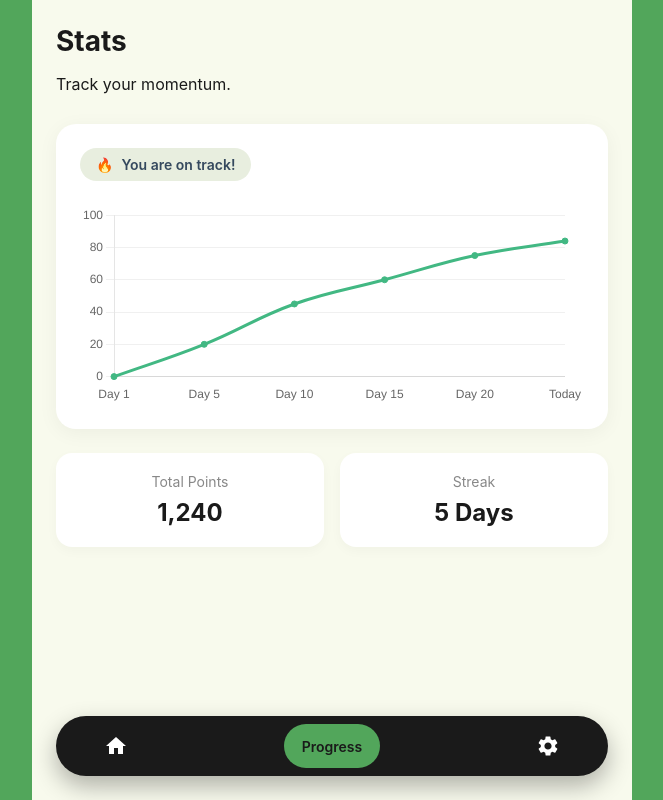
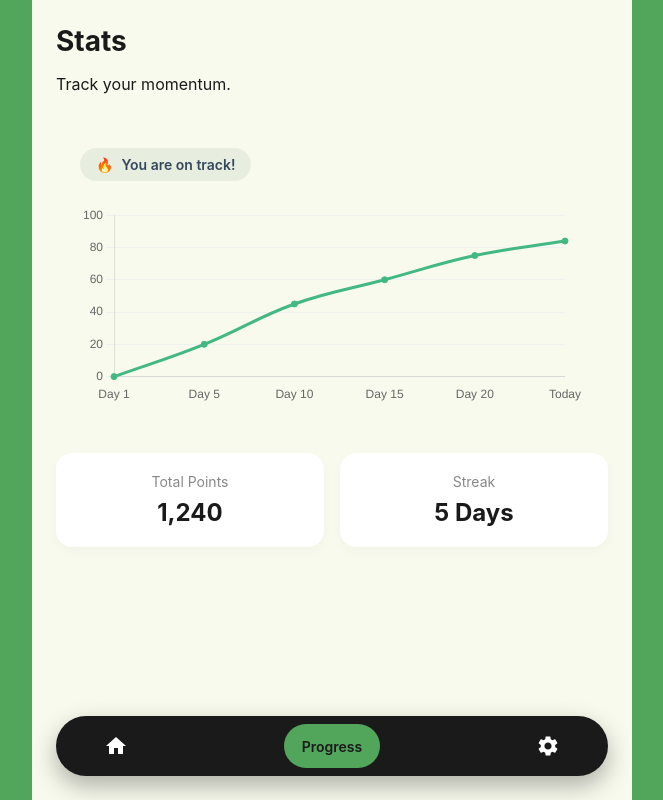
Before and after one commit to tumelo-sebego/ProgressTracker, a Vue app: page /progress in a window 1280 px wide. Shown: the whole page, without its empty margins (308-971 px from the left). Built offline with nearby package versions, Linux system fonts and the light colour scheme; sample sign-in values are in the browser's storage.

Commit message:
removed bg style of GoalAnalytics component

```diff
--- a/src/components/GoalAnalytics.vue
+++ b/src/components/GoalAnalytics.vue
@@ -86,10 +86,8 @@ const coachMessage = computed(() => {
 
 <style scoped>
 .analytics-card {
-    background: #fff;
     border-radius: 20px;
     padding: 24px;
-    box-shadow: 0 4px 20px rgba(0,0,0,0.05);
 }
 
 .coach-pill {
```
